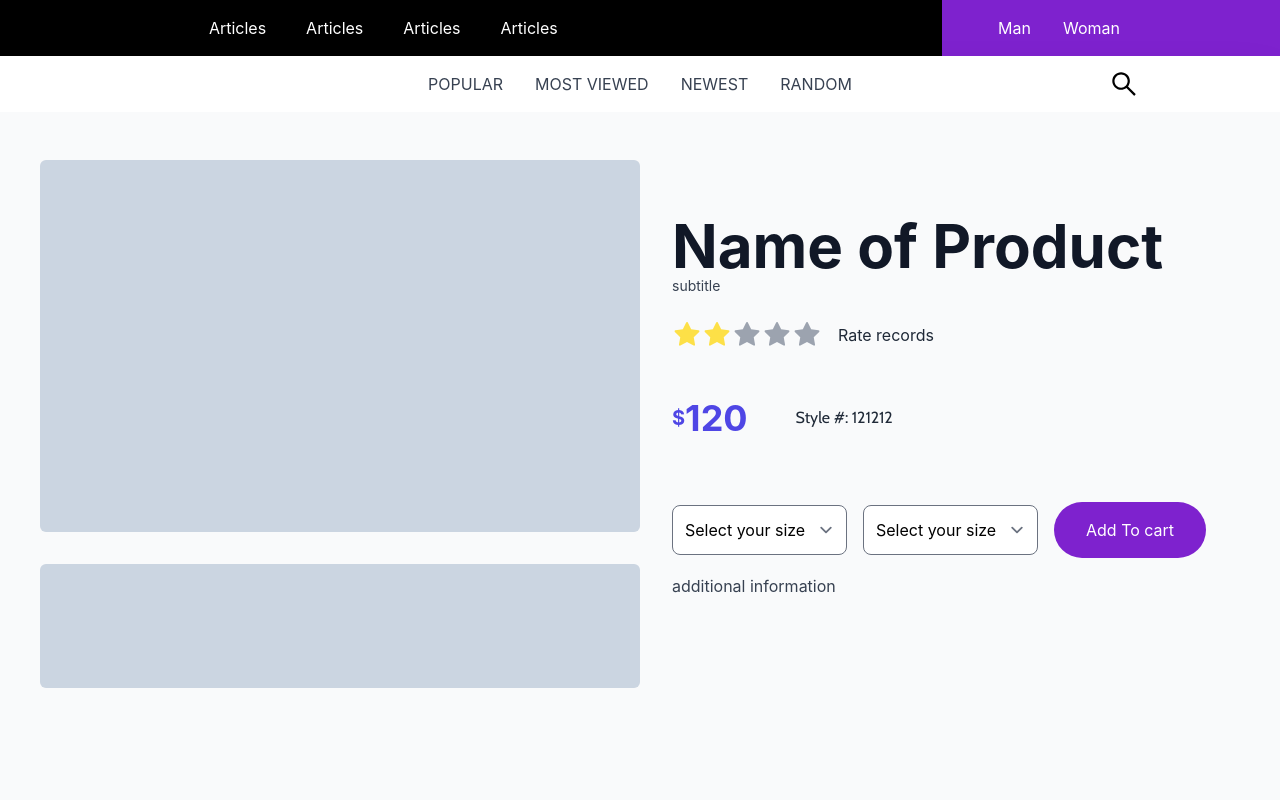
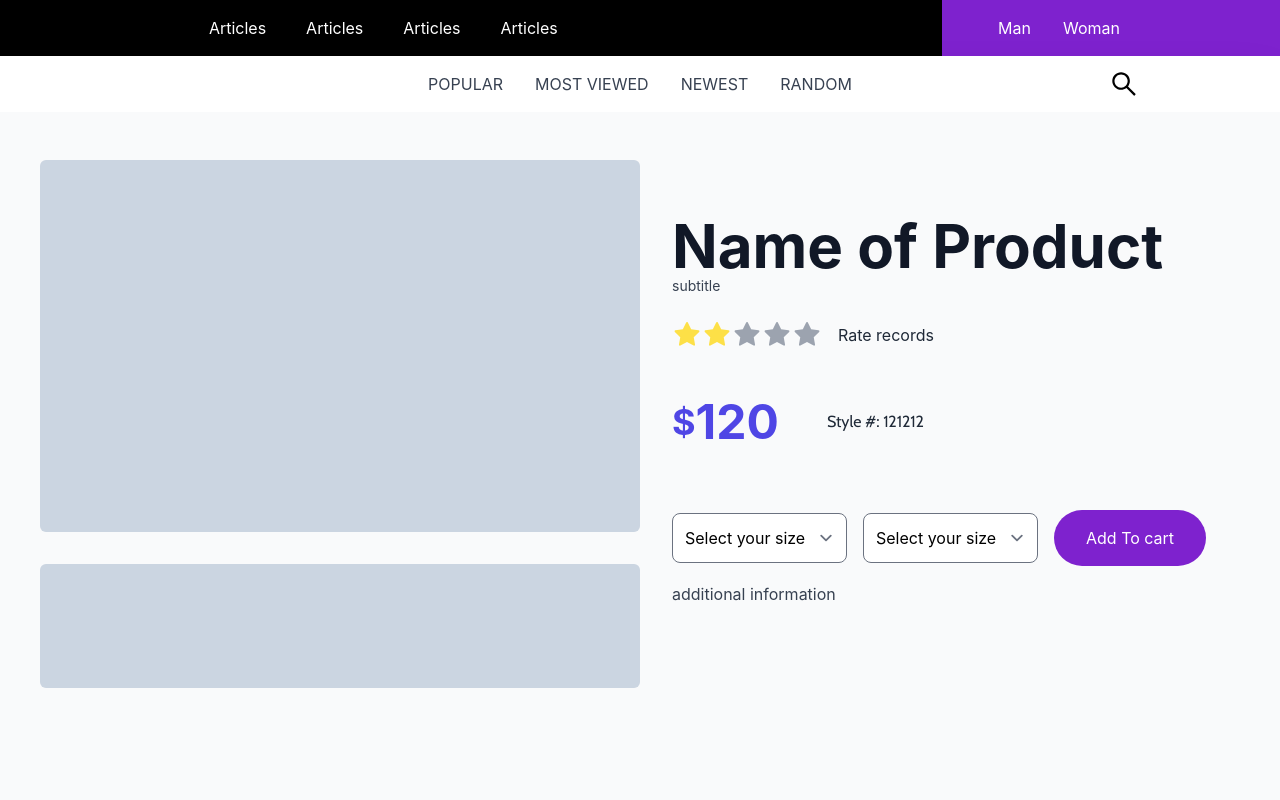
Before and after one commit to LimitingSky/shop-admin, a Next.js app: page /product/detail/1 in a window 1280 px wide. Shown: the top 800 px of the page. Built offline with nearby package versions, Linux system fonts and the light colour scheme.

Commit message:
upd font size of price label

```diff
--- a/pages/product/detail/[id].tsx
+++ b/pages/product/detail/[id].tsx
@@ -33,8 +33,8 @@ export default function Detail() {
           </div>
           <div className="mt-12 flex flex-row items-center">
             <div className="relative flex items-center font-bold text-indigo-600 mr-12">
-              <span className="text-center text-xl">$</span>
-              <span className="text-4xl">120</span>
+              <span className="text-center text-4xl">$</span>
+              <span className="text-5xl">120</span>
             </div>
             <text className="text-base text-gray-800 font-cabin">
                 Style #: 121212
```
